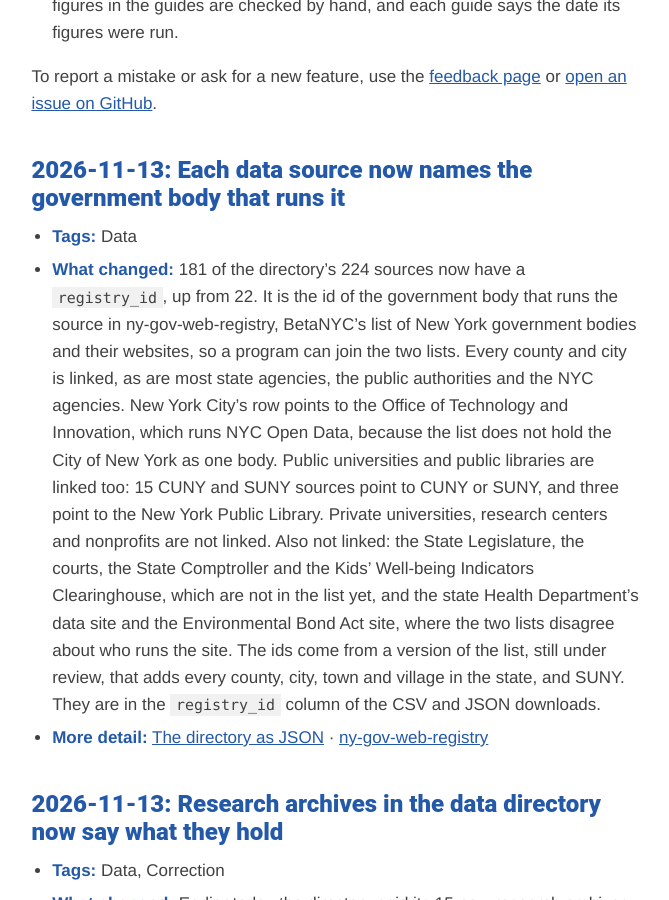
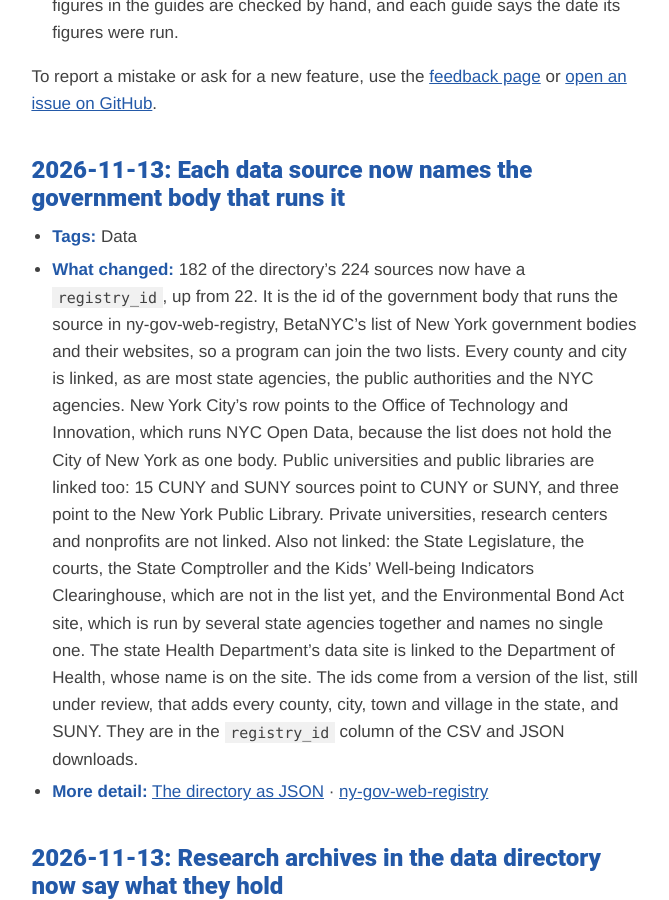
Before and after one commit to BetaNYC/grounding-ai-with-ny-open-data, a Jekyll site: the page built from WHATS-CHANGED.md, in a window 1280 px wide and 900 px high, scrolled down 394 px. Shown: the whole window, without its empty margins (119-788 px from the left). Built offline with Jekyll 4.4.1, drawn with Linux system fonts in a browser that asks for light colours; our own code applies the rules of GitHub Pages for plain Markdown files.

Commit message:
registry: link health.data.ny.gov to the Department of Health; leave the Bond Act site unlinked
Checked both sites in a browser on 2026-11-13. health.data.ny.gov carries the
Department of Health's name in its footer, so it links to
new-york-state-department-of-health. environmentalbondact.ny.gov is run by
multi-agency State working groups and names no single agency, so it stays
unlinked (Noel's decision). 182 of 224 rows now have a registry_id.

Co-Authored-By: Claude Opus 5.5 <noreply@anthropic.com>

```diff
--- a/WHATS-CHANGED.md
+++ b/WHATS-CHANGED.md
@@ -10,7 +10,7 @@ To report a mistake or ask for a new feature, use the [feedback page](https://be
 ## 2026-11-13: Each data source now names the government body that runs it
 
 - **Tags:** Data
-- **What changed:** 181 of the directory's 224 sources now have a `registry_id`, up from 22. It is the id of the government body that runs the source in ny-gov-web-registry, BetaNYC's list of New York government bodies and their websites, so a program can join the two lists. Every county and city is linked, as are most state agencies, the public authorities and the NYC agencies. New York City's row points to the Office of Technology and Innovation, which runs NYC Open Data, because the list does not hold the City of New York as one body. Public universities and public libraries are linked too: 15 CUNY and SUNY sources point to CUNY or SUNY, and three point to the New York Public Library. Private universities, research centers and nonprofits are not linked. Also not linked: the State Legislature, the courts, the State Comptroller and the Kids' Well-being Indicators Clearinghouse, which are not in the list yet, and the state Health Department's data site and the Environmental Bond Act site, where the two lists disagree about who runs the site. The ids come from a version of the list, still under review, that adds every county, city, town and village in the state, and SUNY. They are in the `registry_id` column of the CSV and JSON downloads.
+- **What changed:** 182 of the directory's 224 sources now have a `registry_id`, up from 22. It is the id of the government body that runs the source in ny-gov-web-registry, BetaNYC's list of New York government bodies and their websites, so a program can join the two lists. Every county and city is linked, as are most state agencies, the public authorities and the NYC agencies. New York City's row points to the Office of Technology and Innovation, which runs NYC Open Data, because the list does not hold the City of New York as one body. Public universities and public libraries are linked too: 15 CUNY and SUNY sources point to CUNY or SUNY, and three point to the New York Public Library. Private universities, research centers and nonprofits are not linked. Also not linked: the State Legislature, the courts, the State Comptroller and the Kids' Well-being Indicators Clearinghouse, which are not in the list yet, and the Environmental Bond Act site, which is run by several state agencies together and names no single one. The state Health Department's data site is linked to the Department of Health, whose name is on the site. The ids come from a version of the list, still under review, that adds every county, city, town and village in the state, and SUNY. They are in the `registry_id` column of the CSV and JSON downloads.
 - **More detail:** [The directory as JSON](https://betanyc.github.io/grounding-ai-with-ny-open-data/resources/ny-data-portal-registry.json) · [ny-gov-web-registry](https://github.com/BetaNYC/ny-gov-web-registry)
 
 ## 2026-11-13: Research archives in the data directory now say what they hold
--- a/whats-changed.html
+++ b/whats-changed.html
@@ -42,7 +42,7 @@ title: "What's changed"
 <h2 id="2026-11-13-each-data-source-now-names-the-government-body-that-runs-it-title">Each data source now names the government body that runs it</h2>
 <p class="wc-meta"><time datetime="2026-11-13">November 13, 2026</time></p>
 <p class="wc-tags"><span class="wc-visually-hidden">Tags: </span><span class="wc-tag">Data</span></p>
-<p>181 of the directory&#x27;s 224 sources now have a <code>registry_id</code>, up from 22. It is the id of the government body that runs the source in ny-gov-web-registry, BetaNYC&#x27;s list of New York government bodies and their websites, so a program can join the two lists. Every county and city is linked, as are most state agencies, the public authorities and the NYC agencies. New York City&#x27;s row points to the Office of Technology and Innovation, which runs NYC Open Data, because the list does not hold the City of New York as one body. Public universities and public libraries are linked too: 15 CUNY and SUNY sources point to CUNY or SUNY, and three point to the New York Public Library. Private universities, research centers and nonprofits are not linked. Also not linked: the State Legislature, the courts, the State Comptroller and the Kids&#x27; Well-being Indicators Clearinghouse, which are not in the list yet, and the state Health Department&#x27;s data site and the Environmental Bond Act site, where the two lists disagree about who runs the site. The ids come from a version of the list, still under review, that adds every county, city, town and village in the state, and SUNY. They are in the <code>registry_id</code> column of the CSV and JSON downloads.</p>
+<p>182 of the directory&#x27;s 224 sources now have a <code>registry_id</code>, up from 22. It is the id of the government body that runs the source in ny-gov-web-registry, BetaNYC&#x27;s list of New York government bodies and their websites, so a program can join the two lists. Every county and city is linked, as are most state agencies, the public authorities and the NYC agencies. New York City&#x27;s row points to the Office of Technology and Innovation, which runs NYC Open Data, because the list does not hold the City of New York as one body. Public universities and public libraries are linked too: 15 CUNY and SUNY sources point to CUNY or SUNY, and three point to the New York Public Library. Private universities, research centers and nonprofits are not linked. Also not linked: the State Legislature, the courts, the State Comptroller and the Kids&#x27; Well-being Indicators Clearinghouse, which are not in the list yet, and the Environmental Bond Act site, which is run by several state agencies together and names no single one. The state Health Department&#x27;s data site is linked to the Department of Health, whose name is on the site. The ids come from a version of the list, still under review, that adds every county, city, town and village in the state, and SUNY. They are in the <code>registry_id</code> column of the CSV and JSON downloads.</p>
 <p><strong>More detail:</strong> <a href="https://betanyc.github.io/grounding-ai-with-ny-open-data/resources/ny-data-portal-registry.json">The directory as JSON</a> · <a href="https://github.com/BetaNYC/ny-gov-web-registry">ny-gov-web-registry</a></p>
 <p class="wc-permalink"><a href="#2026-11-13-each-data-source-now-names-the-government-body-that-runs-it">Link to this change<span class="wc-visually-hidden">: Each data source now names the government body that runs it</span></a></p>
 </article>
```
Also changed, not shown: resources/ny-gov-web-registry-exceptions.json (+1 -6 lines), resources/ny-data-portal-registry.csv, resources/ny-data-portal-registry.json.
